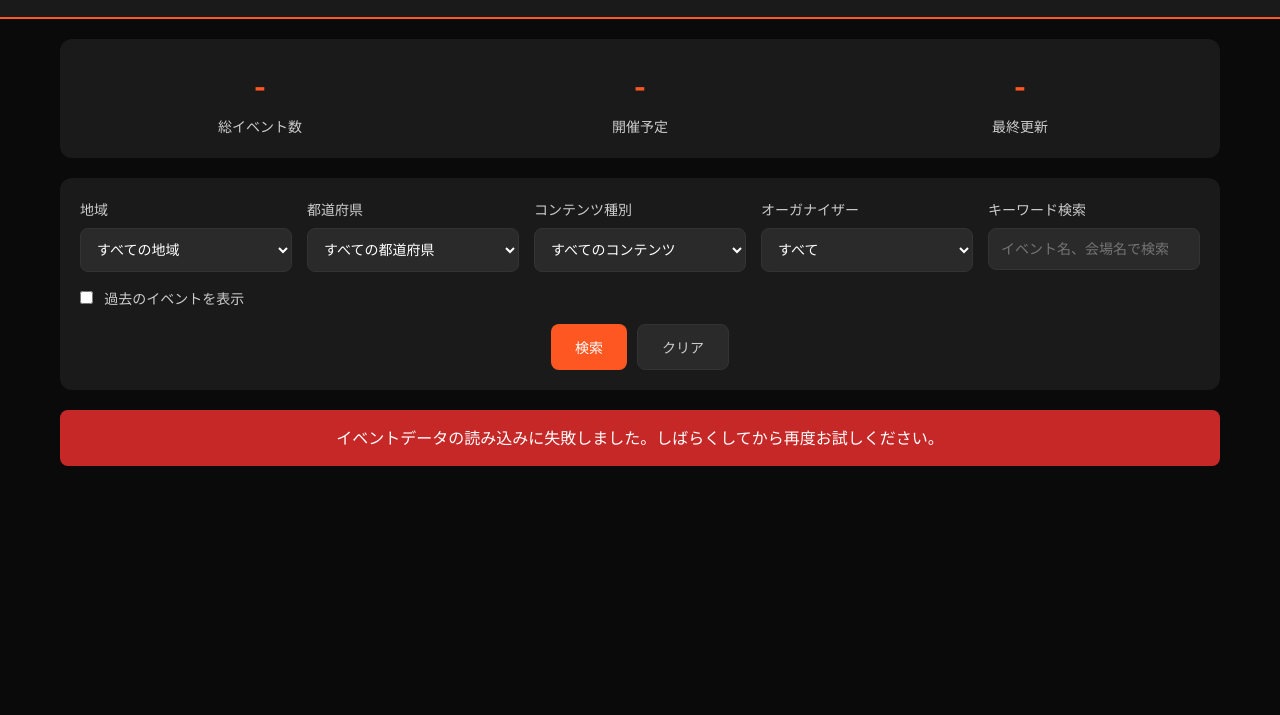
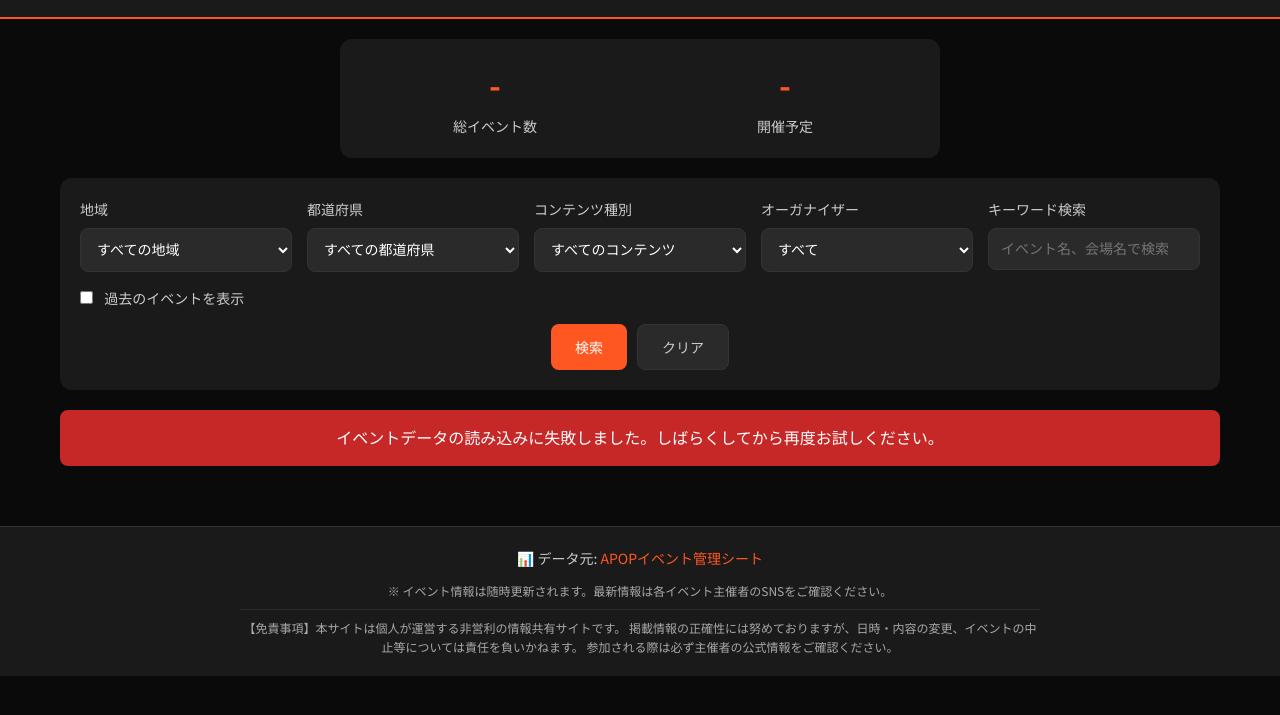
Before and after one commit to takaakimatsuda/apop-dance-calendar, a plain HTML site: page index.html in a window 1280 px wide. Shown: the part 63-778 px from the top of the page. Drawn offline with Linux system fonts and the light colour scheme; no server answers.

Commit message:
feat: フッターを追加し、イベント情報の更新に関する注意事項を表示
- フッターにデータ元のリンクと免責事項を追加
- スタット項目から「最終更新」を削除
- スタイルを調整し、フッターのデザインを整備

```diff
--- a/index.html
+++ b/index.html
@@ -89,10 +89,11 @@
             background-color: var(--surface);
             border-radius: 12px;
             padding: 20px;
-            margin: 20px 0;
+            margin: 20px auto;
             display: grid;
-            grid-template-columns: repeat(auto-fit, minmax(150px, 1fr));
+            grid-template-columns: repeat(2, 1fr);
             gap: 20px;
+            max-width: 600px;
         }
 
         .stat-item {
@@ -539,10 +540,6 @@
                     <span class="stat-number" id="upcoming-events">-</span>
                     <div class="stat-label">開催予定</div>
                 </div>
-                <div class="stat-item">
-                    <span class="stat-number" id="last-updated">-</span>
-                    <div class="stat-label">最終更新</div>
-                </div>
             </section>
 
             <!-- フィルター -->
@@ -618,6 +615,30 @@
         </div>
     </main>
 
+    <!-- フッター追加 -->
+    <footer style="background-color: var(--surface); border-top: 1px solid var(--border); padding: 20px 0; margin-top: 40px;">
+        <div class="container" style="text-align: center; color: var(--text-secondary); font-size: 14px;">
+            <p style="margin-bottom: 12px;">
+                📊 データ元:
+                <a href="https://docs.google.com/spreadsheets/d/1Ifvwzuf4UtZMoo-5ycwT1pxS1-PAqyjgm_t40BiFHgQ/"
+                   target="_blank"
+                   style="color: var(--primary); text-decoration: none;">
+                   APOPイベント管理シート
+                </a>
+            </p>
+            <div style="font-size: 12px; opacity: 0.8; line-height: 1.6; max-width: 800px; margin: 0 auto;">
+                <p style="margin-bottom: 8px;">
+                    ※ イベント情報は随時更新されます。最新情報は各イベント主催者のSNSをご確認ください。
+                </p>
+                <p style="margin-bottom: 0; padding-top: 8px; border-top: 1px solid rgba(255,255,255,0.1);">
+                    【免責事項】本サイトは個人が運営する非営利の情報共有サイトです。
+                    掲載情報の正確性には努めておりますが、日時・内容の変更、イベントの中止等については責任を負いかねます。
+                    参加される際は必ず主催者の公式情報をご確認ください。
+                </p>
+            </div>
+        </div>
+    </footer>
+
     <script>
         // 定数
         const API_URL = 'https://script.google.com/macros/s/AKfycbzfgpo0Yp6rgYVvaxdoDGh9BcD2LPV5g616VkN1kbBbhlYcOdn3TiPMFFhPG5UsIea8/exec';
@@ -685,14 +706,6 @@
             if (stats) {
                 document.getElementById('total-events').textContent = stats.total || allEvents.length;
                 document.getElementById('upcoming-events').textContent = stats.upcoming || allEvents.length;
-
-                if (stats.lastUpdated) {
-                    const date = new Date(stats.lastUpdated);
-                    document.getElementById('last-updated').textContent =
-                        `${date.getMonth() + 1}/${date.getDate()}`;
-                } else {
-                    document.getElementById('last-updated').textContent = '今日';
-                }
             }
         }
 
```
